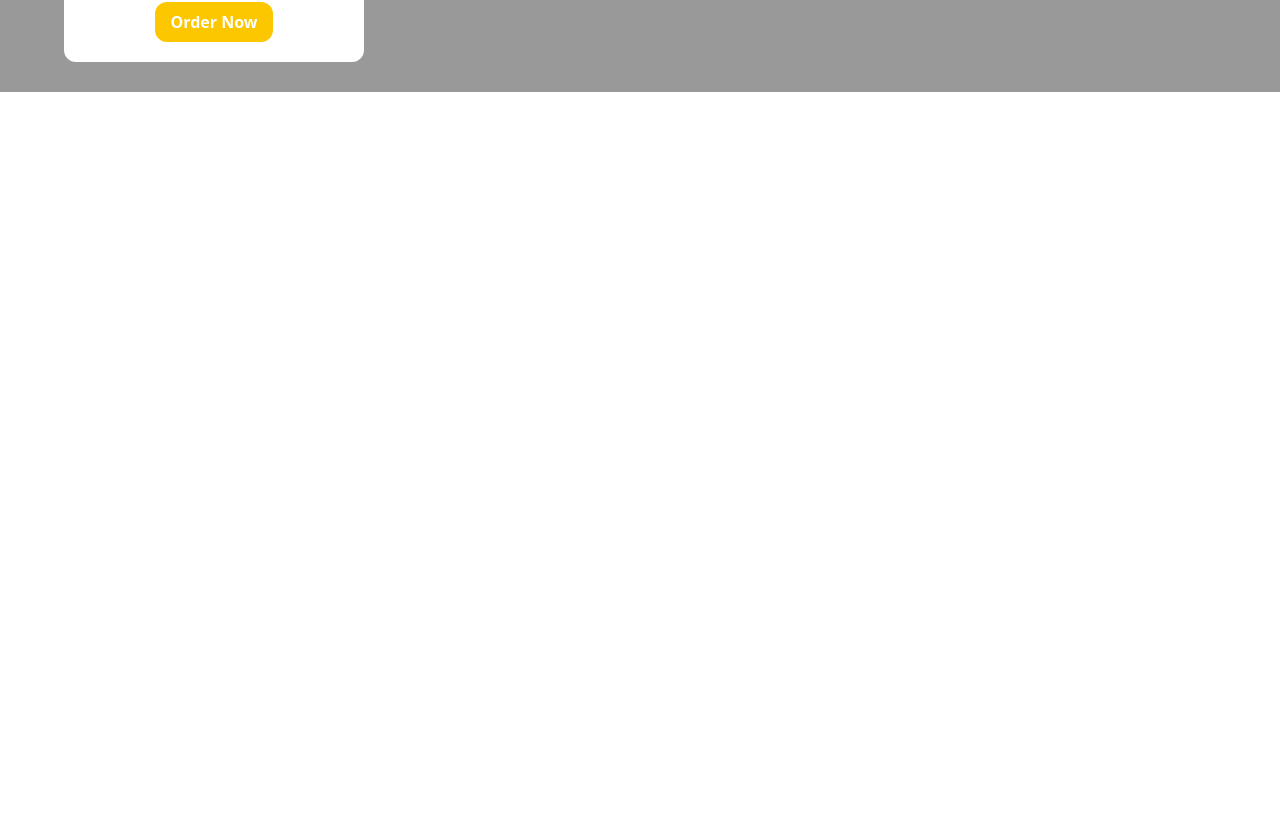
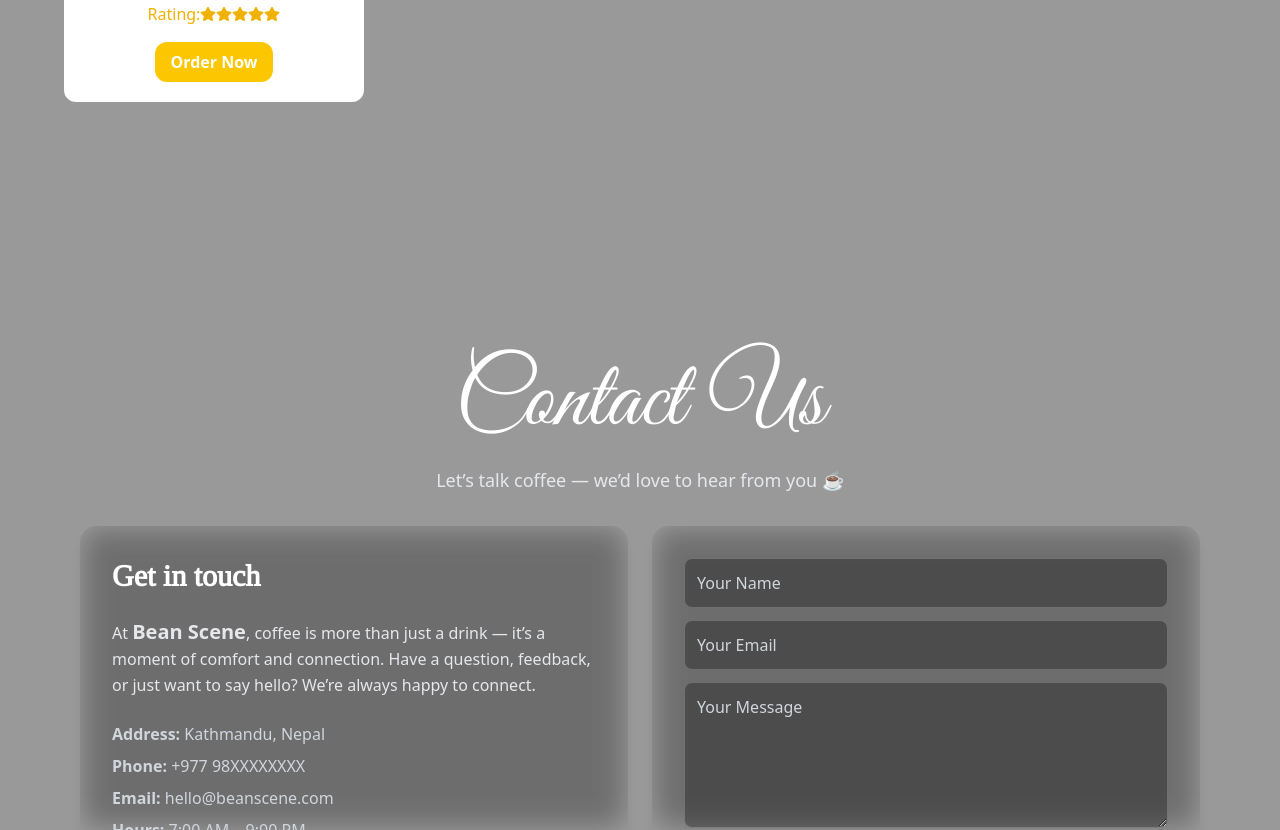
Before and after one commit to Sampurnashrestha/ecommerce, a React (Vite) app: page / in a window 1280 px wide. Shown: the part 1970-2800 px from the top of the page. Before the commit the page ends 2062 px from the top, so only its background shows below. Built offline with nearby package versions, Linux system fonts and the light colour scheme.

Commit message:
contact page added and minor change

```diff
--- a/src/App.jsx
+++ b/src/App.jsx
@@ -5,6 +5,7 @@ import Dashboard from './pages/Dashboard'
 import About from './pages/About'
 import Background from './component/Background'
 import Menu from './pages/Menu'
+import Contact from './pages/Contact'
 
 const App = () => {
   return (
@@ -23,6 +24,9 @@ const App = () => {
       <section name="menu">
         <Menu />
       </section>
+      <section name="contact">
+        <Contact />
+      </section>
       </main>
       </Background>
       </BrowserRouter>
--- a/src/layout/Navbar.jsx
+++ b/src/layout/Navbar.jsx
@@ -64,7 +64,7 @@ const Navbar = () => {
                     <Link
                         onClick={() => setActive("contact")}
                         className={nav("contact")}
-                        to="/contact"
+                        to="contact"
                     >
                         Contact Us
                     </Link>
@@ -113,7 +113,7 @@ const Navbar = () => {
                             <Link
                                 onClick={() => setActive("menu")}
                                 className={nav("menu")}
-                                to="/menu"
+                                to="menu"
                             >
                                 Menu
                             </Link>
@@ -122,7 +122,7 @@ const Navbar = () => {
                             <Link
                                 onClick={() => setActive("contact")}
                                 className={nav("contact")}
-                                to="/contact"
+                                to="contact"
                             >
                                 Contact Us
                             </Link>
--- a/src/pages/About.jsx
+++ b/src/pages/About.jsx
@@ -8,7 +8,7 @@ const About = () => {
     return (
         <>
             <div className='max-w-full  mt-20 '>
-                <div className='bg-gray-500/20 backdrop-blur-md  flex flex-col md:flex-row justify-center  min-h-[700px] bg-fixed '>
+                <div className='bg-black/20 backdrop-blur-md  flex flex-col md:flex-row justify-center  min-h-[700px] bg-fixed '>
                     <motion.div
                     initial={{opacity: 0, y: 50}}
                     whileInView={{opacity: 1, y:0}}
--- a/src/pages/Contact.jsx
+++ b/src/pages/Contact.jsx
@@ -1,11 +1,97 @@
-import React from 'react'
+import React from "react";
+import { FaInstagram, FaFacebookF, FaTwitter } from "react-icons/fa";
 
 const Contact = () => {
   return (
-    <div>
-      this is contatc
-    </div>
-  )
-}
+    <section className="w-full min-h-[950px] md:min-h-screen bg-black/40 backdrop-blur-sm px-6 md:px-20 pt-[7rem] pb-24 text-white">
 
-export default Contact
+
+
+      <div className="text-center mb-8">
+        <h1 className="font-cedraville text-5xl md:text-8xl mb-4">
+          Contact Us
+        </h1>
+        <p className="text-lg text-gray-200">
+          Let’s talk coffee — we’d love to hear from you ☕
+        </p>
+      </div>
+
+
+      <div className="max-w-7xl mx-auto grid grid-cols-1 md:grid-cols-2 gap-4 md:gap-6">
+
+
+        <div className="bg-white/10 backdrop-blur-lg rounded-2xl p-8 space-y-6 shadow-lg">
+          <h2 className="text-3xl font-tinos font-semibold">
+            Get in touch
+          </h2>
+
+          <p className="text-gray-200 leading-relaxed">
+            At <span className="font-semibold text-xl">Bean Scene</span>, coffee is
+            more than just a drink — it’s a moment of comfort and connection.
+            Have a question, feedback, or just want to say hello? We’re always
+            happy to connect.
+          </p>
+
+          <div className="space-y-2 text-gray-300">
+            <p><strong>Address:</strong> Kathmandu, Nepal</p>
+            <p><strong>Phone:</strong> +977 98XXXXXXXX</p>
+            <p><strong>Email:</strong> hello@beanscene.com</p>
+            <p><strong>Hours:</strong> 7:00 AM – 9:00 PM</p>
+          </div>
+
+          <div className="flex gap-5 pt-4 text-3xl">
+            <a className="hover:scale-110 transition">
+              <FaInstagram
+                style={{
+                  background:
+                    "linear-gradient(45deg,#feda75,#fa7e1e,#d62976)",
+                  WebkitBackgroundClip: "text",
+                  WebkitTextFillColor: "transparent",
+                }}
+              />
+            </a>
+
+            <a className="hover:scale-110 transition">
+              <FaFacebookF style={{ color: "#1877F2" }} />
+            </a>
+
+            <a className="hover:scale-110 transition">
+              <FaTwitter style={{ color: "#1DA1F2" }} />
+            </a>
+          </div>
+        </div>
+
+        <div className="bg-white/10 backdrop-blur-lg rounded-2xl p-10 md:p-8 shadow-lg hidden md:block">
+          <form className="space-y-3">
+            <input
+              type="text"
+              placeholder="Your Name"
+              className="w-full p-3 rounded-lg bg-black/30 border border-white/20 text-white placeholder-gray-300 focus:outline-none focus:ring-2 focus:ring-yellow-400"
+            />
+
+            <input
+              type="email"
+              placeholder="Your Email"
+              className="w-full p-3 rounded-lg bg-black/30 border border-white/20 text-white placeholder-gray-300 focus:outline-none focus:ring-2 focus:ring-yellow-400"
+            />
+
+            <textarea
+              rows="5"
+              placeholder="Your Message"
+              className="w-full p-3 rounded-lg bg-black/30 border border-white/20 text-white placeholder-gray-300 focus:outline-none focus:ring-2 focus:ring-yellow-400"
+            />
+
+            <button
+              type="submit"
+              className="w-full py-4 bg-yellow-500 text-black font-semibold rounded-lg hover:bg-yellow-400 transition"
+            >
+              Send Message
+            </button>
+          </form>
+        </div>
+      </div>
+    </section>
+  );
+};
+
+export default Contact;
--- a/src/pages/Menu.jsx
+++ b/src/pages/Menu.jsx
@@ -5,21 +5,21 @@ import { motion } from "framer-motion"
 const Menu = () => {
   return (
     <>
-    <div className='min-h-[650px] max-w-full px-6 bg-black/40 '>
+    <div className='min-h-screen max-w-full px-6 bg-black/40 '>
 
       <motion.h1
       initial={{opacity: 0, y: 50}}
       whileInView={{opacity: 1, y: 0}}
       transition={{ duration: 0.6}}
-      className='text-8xl font-bold font-tinos text-white text-center pt-10 cursor-default'>
+      className='text-8xl font-bold font-tinos text-white text-center pt-20 cursor-default'>
         Menu
       </motion.h1>
 
       <motion.div
-      initial={{filter: "blur(10px)", opacity: 0, y: 50}}
+      initial={{filter: "blur(10px)", opacity: 0, y: 10}}
       whileInView={{filter: "blur(0px)", opacity: 1, y:0}}
       transition={{duration: 0.6}}
-      className='w-[300px] bg-white rounded-xl p-5 overflow-hidden   mt-15 mx-10 flex flex-col gap-5 hover:scale-105 hover:drop-shadow-[0_8px_10px_rgba(0,0,0,0.5)]  transition  duration-300'>
+      className='w-[300px] bg-white rounded-xl p-5 overflow-hidden   mt-15 mx-6  md:mx-10 flex flex-col gap-5 hover:scale-105 hover:drop-shadow-[0_8px_10px_rgba(0,0,0,0.5)]  transition  duration-300'>
         <div className='h-40'>
         <img src="" alt="product"  />
         </div>
```
